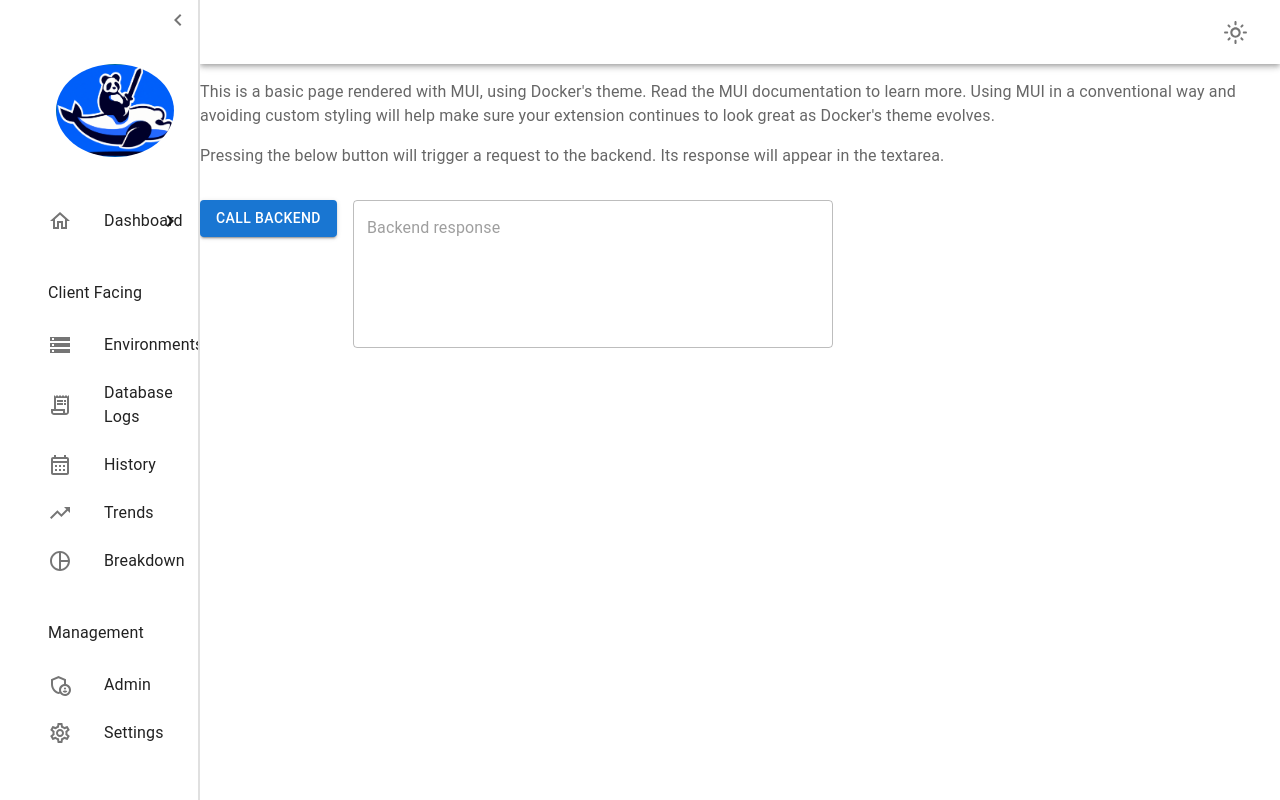
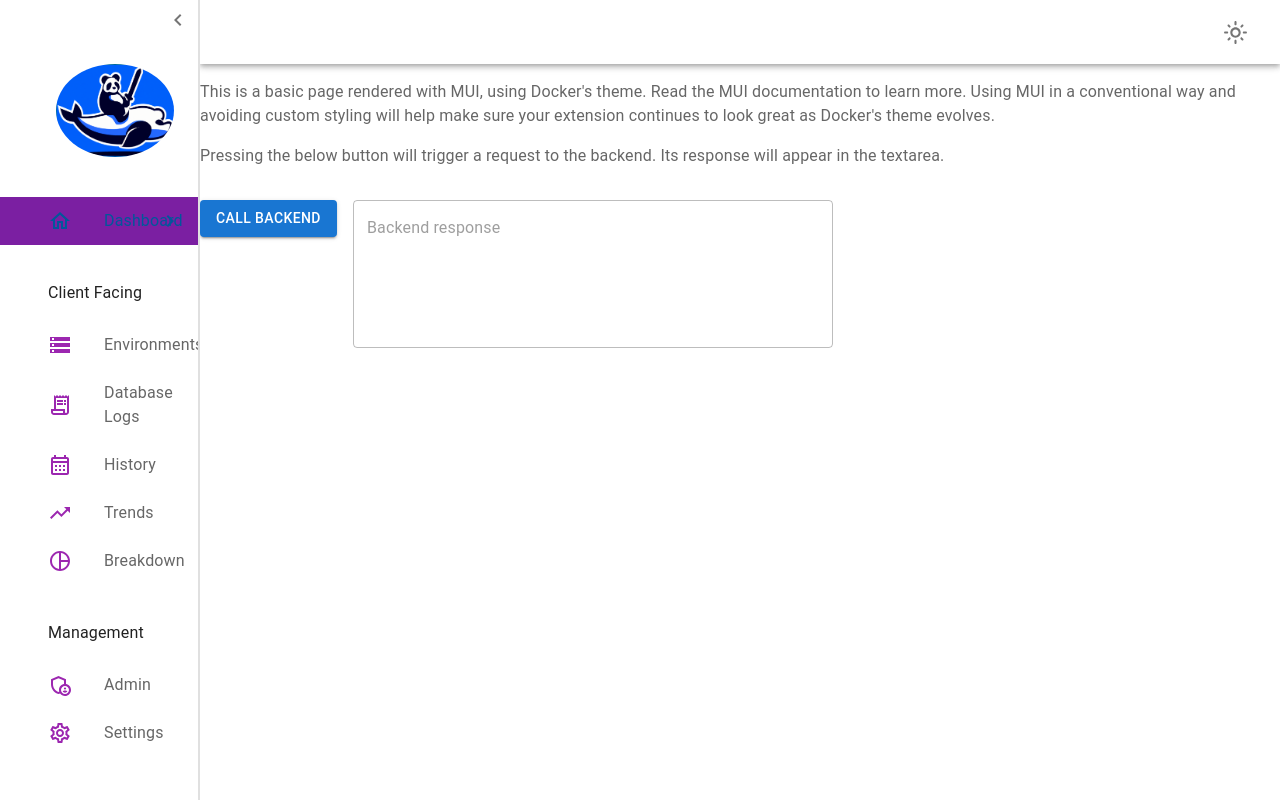
Before and after one commit to oslabs-beta/Topmast, a React (Vite) app in the folder ui/: page /dashboard in a window 1280 px wide. Built offline with nearby package versions, Linux system fonts and the light colour scheme; what @docker/docker-mui-theme, @docker/extension-api-client would draw is missing.

Commit message:
Fixed ts compile errors

```diff
--- a/ui/src/App.tsx
+++ b/ui/src/App.tsx
@@ -3,38 +3,17 @@ import { useSelector } from 'react-redux';
 import { BrowserRouter, Navigate, Route, Routes } from 'react-router-dom';
 import { CssBaseline, ThemeProvider } from '@mui/material/';
 import { createTheme } from '@mui/material/styles';
-import { themeSettings } from './util/theme';
+// import { themeSettings } from '/util/theme.js';
 import { DockerMuiThemeProvider } from '@docker/docker-mui-theme';
-// import { createDockerDesktopClient } from '@docker/extension-api-client';
-// import { Stack, TextField, Typography } from '@mui/material';
-// import Button from '@mui/material/Button';
 import Dashboard from './containers/Dashboard';
 import Layout from './containers/Layout';
 
 // Note: This line relies on Docker Desktop's presence as a host application.
 // If you're running this React app in a browser, it won't work properly.
-// const client = createDockerDesktopClient();
-
-// function useDockerDesktopClient() {
-//   return client;
-// }
 
 export function App() {
-  // response/setResponse not currently used here
-  // const [response, setResponse] = React.useState<string>();
-  // const ddClient = useDockerDesktopClient();
-
-  const mode = useSelector((state) => state.global.mode);
-  const theme = useMemo(() => createTheme(themeSettings(mode)), [mode]);
-
-  // const fetchAndDisplayResponse = async () => {
-  //   try {
-  //     const result = await ddClient.extension.vm?.service?.get('/hello');
-  //     setResponse(JSON.stringify(result));
-  //   } catch (e: any) {
-  //     setResponse(e.message);
-  //   }
-  // };
+  // const mode = useSelector((state) => state.global.mode);
+  // const theme = useMemo(() => createTheme(themeSettings(mode)), [mode]);
 
   return (
     <>
--- a/ui/src/components/Sidebar.tsx
+++ b/ui/src/components/Sidebar.tsx
@@ -26,7 +26,7 @@ import {
   PieChartOutlined,
 } from '@mui/icons-material';
 import StorageIcon from '@mui/icons-material/Storage';
-import pandawhale from '../assets/pandawhale.png';
+import pandaWhale from '../assets/pandaWhale.png';
 
 const navItems = [
   { text: 'Dashboard', icon: <HomeOutlined /> },
@@ -101,7 +101,7 @@ const Sidebar = (props: Props) => {
                   <Box
                     component='img'
                     alt='panda whale'
-                    src={pandawhale}
+                    src={pandaWhale}
                     height='100%'
                     width='100%'
                     borderRadius='50%'
@@ -134,20 +134,20 @@ const Sidebar = (props: Props) => {
                       sx={{
                         backgroundColor:
                           active === lcText
-                            ? theme.palette.secondary[300]
+                            ? theme.palette.secondary.dark
                             : 'transparent',
                         color:
                           active === lcText
-                            ? theme.palette.primary[600]
-                            : theme.palette.text.secondary[100],
+                            ? theme.palette.info.dark
+                            : theme.palette.text.secondary,
                       }}>
                       <ListItemIcon
                         sx={{
                           ml: '2rem',
                           color:
                             active === lcText
-                              ? theme.palette.primary[600]
-                              : theme.palette.secondary[200],
+                              ? theme.palette.info.dark
+                              : theme.palette.secondary.main,
                         }}>
                         {icon}
                       </ListItemIcon>
```
